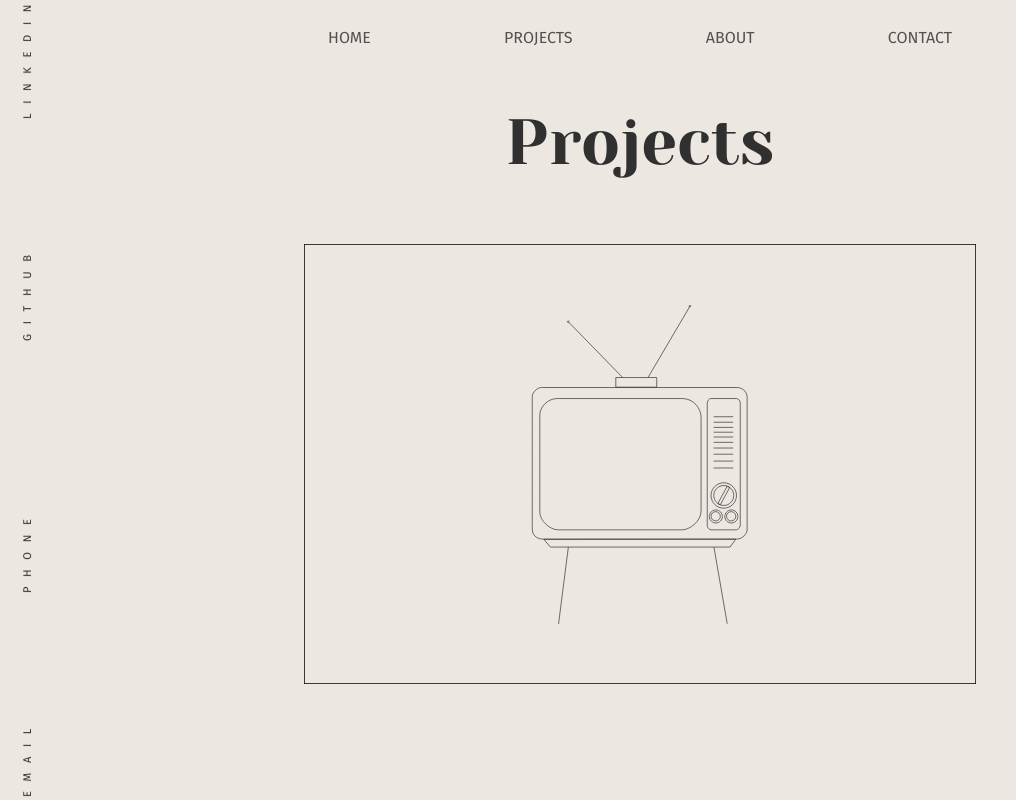
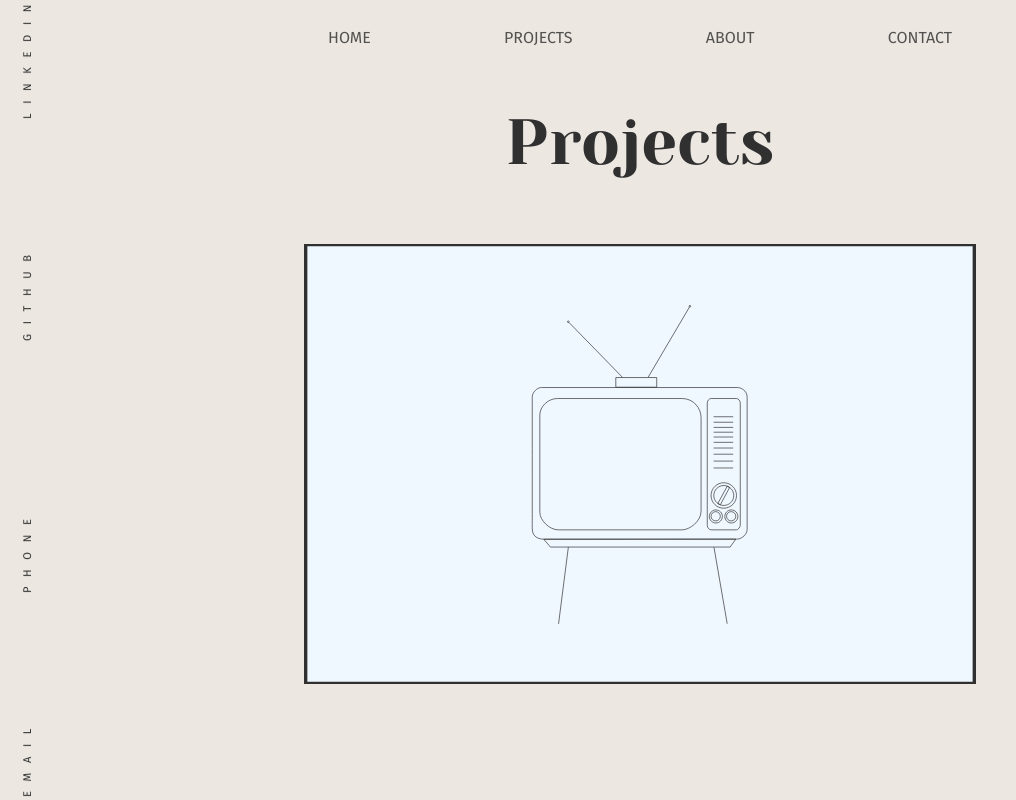
Before and after one commit to DavidCazalCollados/portfolio_2025, a React (Create React App) app: page /projects in a window 1280 px wide. Shown: the whole page, without its empty margins (0-1016 px from the left). Built offline with nearby package versions, Linux system fonts and the light colour scheme; a web font is replaced by a local one.

Commit message:
the border of the filmdash project is an path rect. Need to fix the strokes dimensions

```diff
--- a/src/assets/projects.css
+++ b/src/assets/projects.css
@@ -37,8 +37,8 @@
 }
 
 .filmdash-container {
-  width: 100%;
-  /* background-color: aliceblue; */
+  /* width: 100%; */
+  background-color: aliceblue;
 }
 
 .filmdash-project {
@@ -113,3 +113,8 @@
   left: 27.2%;
   top: 0;
 }
+
+.border-rect {
+  padding: 0;
+  margin: 0;
+}
--- a/src/pages/Projects.js
+++ b/src/pages/Projects.js
@@ -29,15 +29,9 @@ function Projects() {
       >
         <h2>Projects</h2>
       </motion.div>
-      <motion.div
+
+      <div
         className='project-container'
-        // initial={{ opacity: 0 }}
-        // animate={{ opacity: 1 }}
-        // transition={{
-        //   duration: 1,
-        //   ease: "easeInOut",
-        //   delay: 1.2
-        // }}
         >
           <div className='filmdash-project'>
             <svg
@@ -45,23 +39,20 @@ function Projects() {
               height="100%"
               xmlns="http://www.w3.org/2000/svg"
               className="filmdash-container"
+              viewBox="0 0 100 100"
+              preserveAspectRatio="none"
             >
-              <rect
-                className="border-rect"
-                // x="0"
-                // y="0"
-                width="100%"
-                height="100%"
-                // rx="4px"
-                // ry="4px"
+              <path
+                className='border-rect'
+                d="M 0 0 H 100 V 100 H 0 Z" // Path data for a rectangle
                 fill="transparent"
-                stroke="black"
-                strokeWidth="1.5"
+                strokeWidth="1"
+                stroke="var(--font-color)"
               />
             </svg>
             <DessinTv />
           </div>
-      </motion.div>
+      </div>
     </div>
   )
 }
```
